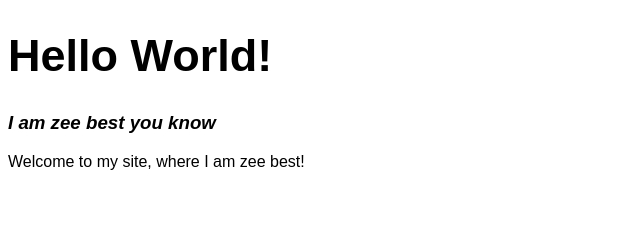
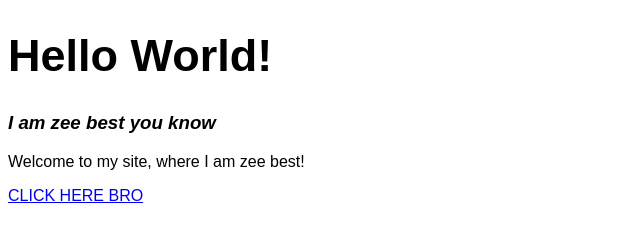
Before and after one commit to you741/you741.github.io, a plain HTML site: page index.html in a window 1280 px wide. Shown: the whole page, without its empty margins (0-640 px from the left). Drawn offline with Linux system fonts and the light colour scheme.

Commit message:
Added link to test
Link to testing php file

```diff
--- a/index.html
+++ b/index.html
@@ -18,5 +18,6 @@
     <h1>Hello World!</h1>
     <h3><em>I am zee best you know</em></h3>
     <p>Welcome to my site, where I am zee best!</p>
+	<a href = "test.php">CLICK HERE BRO</a>
   </body>
 </html>
```
